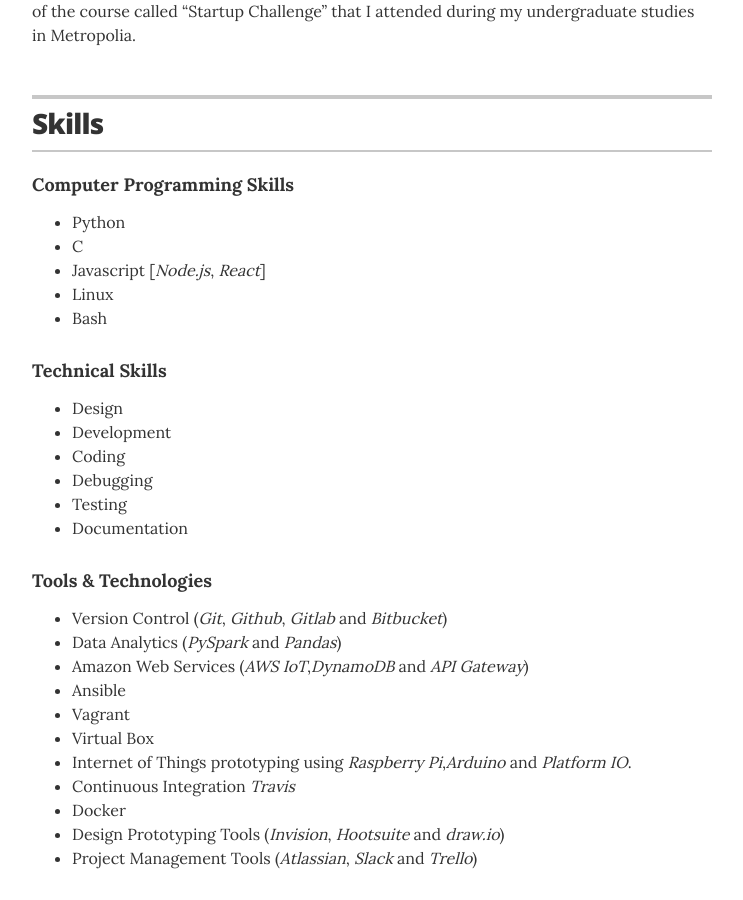
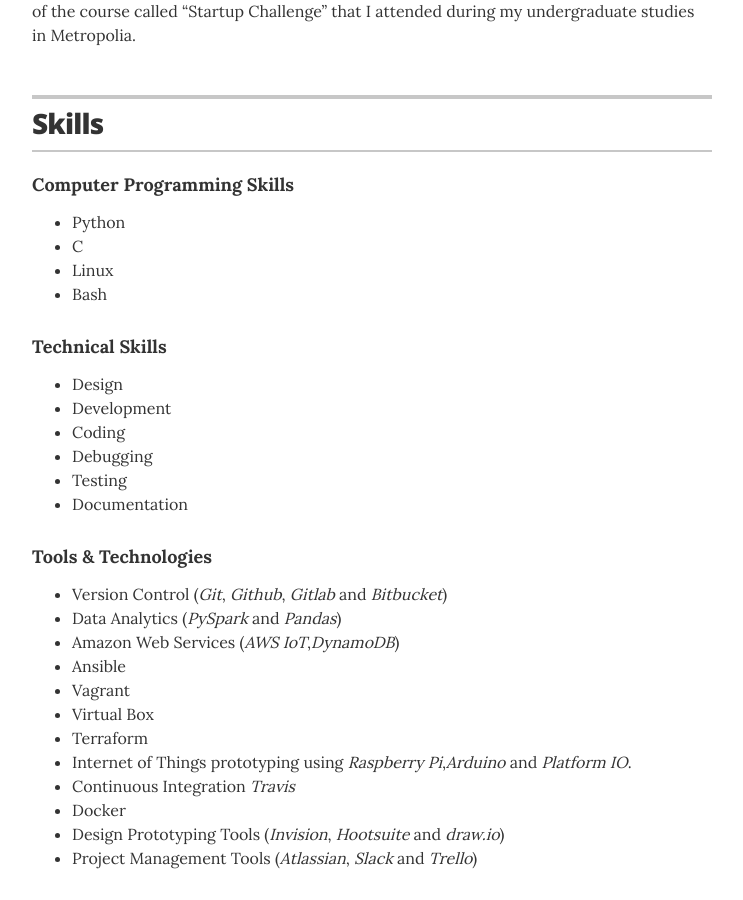
Before and after one commit to ranabhat/ranabhat.github.io, a Jekyll site: the page built from index.html, in a window 1280 px wide and 900 px high, scrolled down 3110 px. Shown: the whole window, without its empty margins (268-1011 px from the left). Built offline with Jekyll 4.4.1, drawn with Linux system fonts in a browser that asks for light colours.

Commit message:
edit skills

```diff
--- a/_data/skills.yml
+++ b/_data/skills.yml
@@ -1,14 +1,14 @@
 # Skills
 # Organizational leadership
 - skill: Computer Programming Skills
-  description: <ul class="resume-item-list"><li>Python</li><li>C</li><li>Javascript [<i>Node.js</i>, <i>React</i>] </li><li>Linux</li><li>Bash</li></ul>
+  description: <ul class="resume-item-list"><li>Python </li><li>C</li><li>Linux</li><li>Bash</li></ul>
 
 # Communications strategy
 - skill: Technical Skills
   description: <ul class="resume-item-list"><li>Design</li><li>Development</li><li>Coding</li><li>Debugging</li><li>Testing</li><li>Documentation</li></ul>
 
 - skill: Tools & Technologies
-  description: <ul class="resume-item-list"><li>Version Control (<i>Git</i>, <i>Github</i>, <i>Gitlab</i> and <i>Bitbucket</i>)</li><li>Data Analytics (<i>PySpark</i> and <i>Pandas</i>)</li><li>Amazon Web Services (<i>AWS IoT</i>,<i>DynamoDB</i> and <i>API Gateway</i>)</li><li>Ansible</li><li>Vagrant</li><li>Virtual Box</li><li>Internet of Things prototyping using <i>Raspberry Pi</i>,<i>Arduino</i> and <i>Platform IO</i>.</li><li>Continuous Integration <i>Travis</i></li><li>Docker</li><li>Design Prototyping Tools (<i>Invision</i>, <i>Hootsuite</i> and <i>draw.io</i>)</li><li>Project Management Tools (<i>Atlassian</i>, <i>Slack</i> and <i>Trello</i>)</li></ul>
+  description: <ul class="resume-item-list"><li>Version Control (<i>Git</i>, <i>Github</i>, <i>Gitlab</i> and <i>Bitbucket</i>)</li><li>Data Analytics (<i>PySpark</i> and <i>Pandas</i>)</li><li>Amazon Web Services (<i>AWS IoT</i>,<i>DynamoDB</i>)</li><li>Ansible</li><li>Vagrant</li><li>Virtual Box</li><li>Terraform</><li>Internet of Things prototyping using <i>Raspberry Pi</i>,<i>Arduino</i> and <i>Platform IO</i>.</li><li>Continuous Integration <i>Travis</i></li><li>Docker</li><li>Design Prototyping Tools (<i>Invision</i>, <i>Hootsuite</i> and <i>draw.io</i>)</li><li>Project Management Tools (<i>Atlassian</i>, <i>Slack</i> and <i>Trello</i>)</li></ul>
 
 - skill: Interpersonal Skills
   description:  <ul class="resume-item-list"><li>Leadership</li><li>Team Management</li><li>Team Work</li></ul>
```
